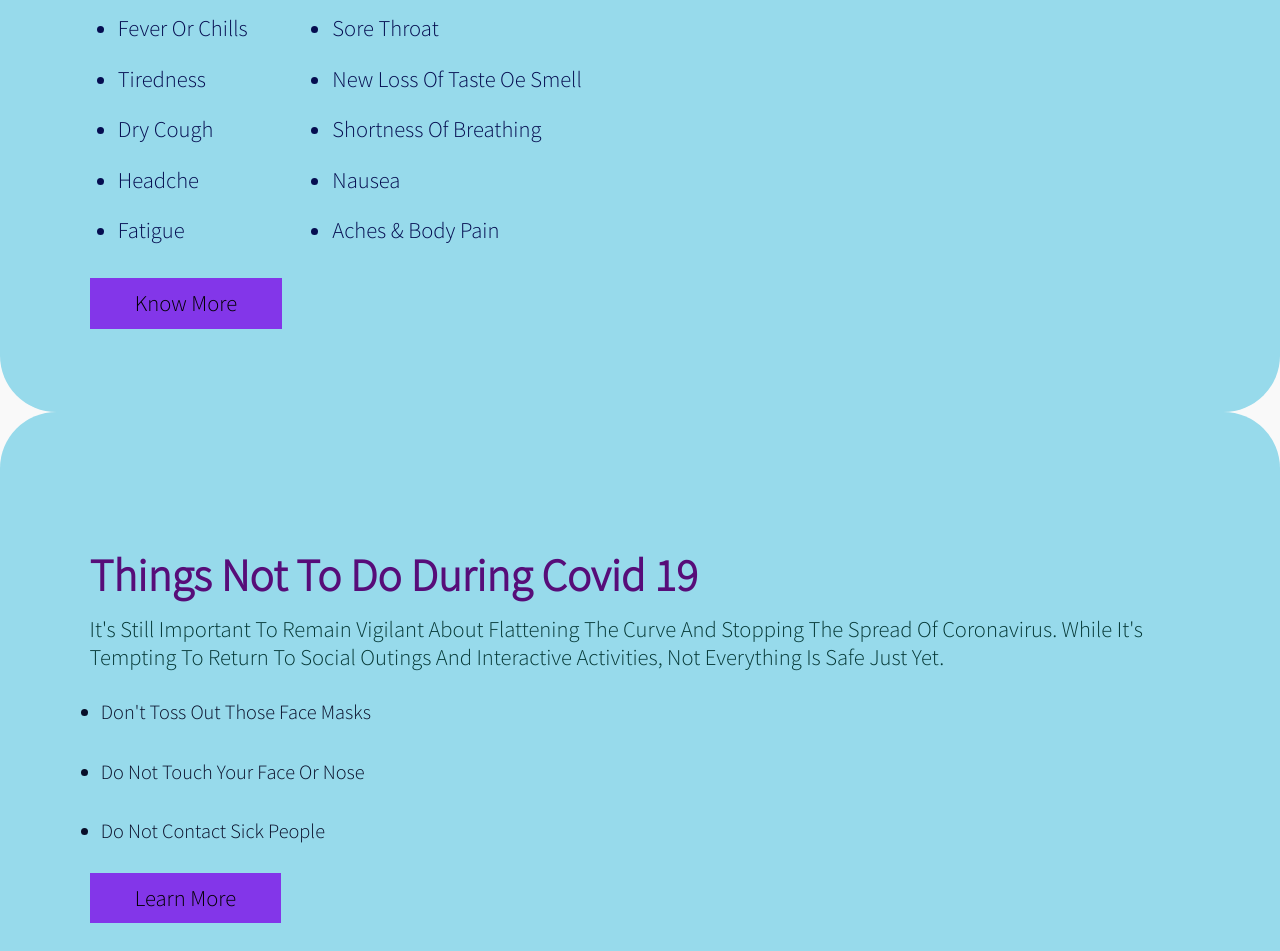
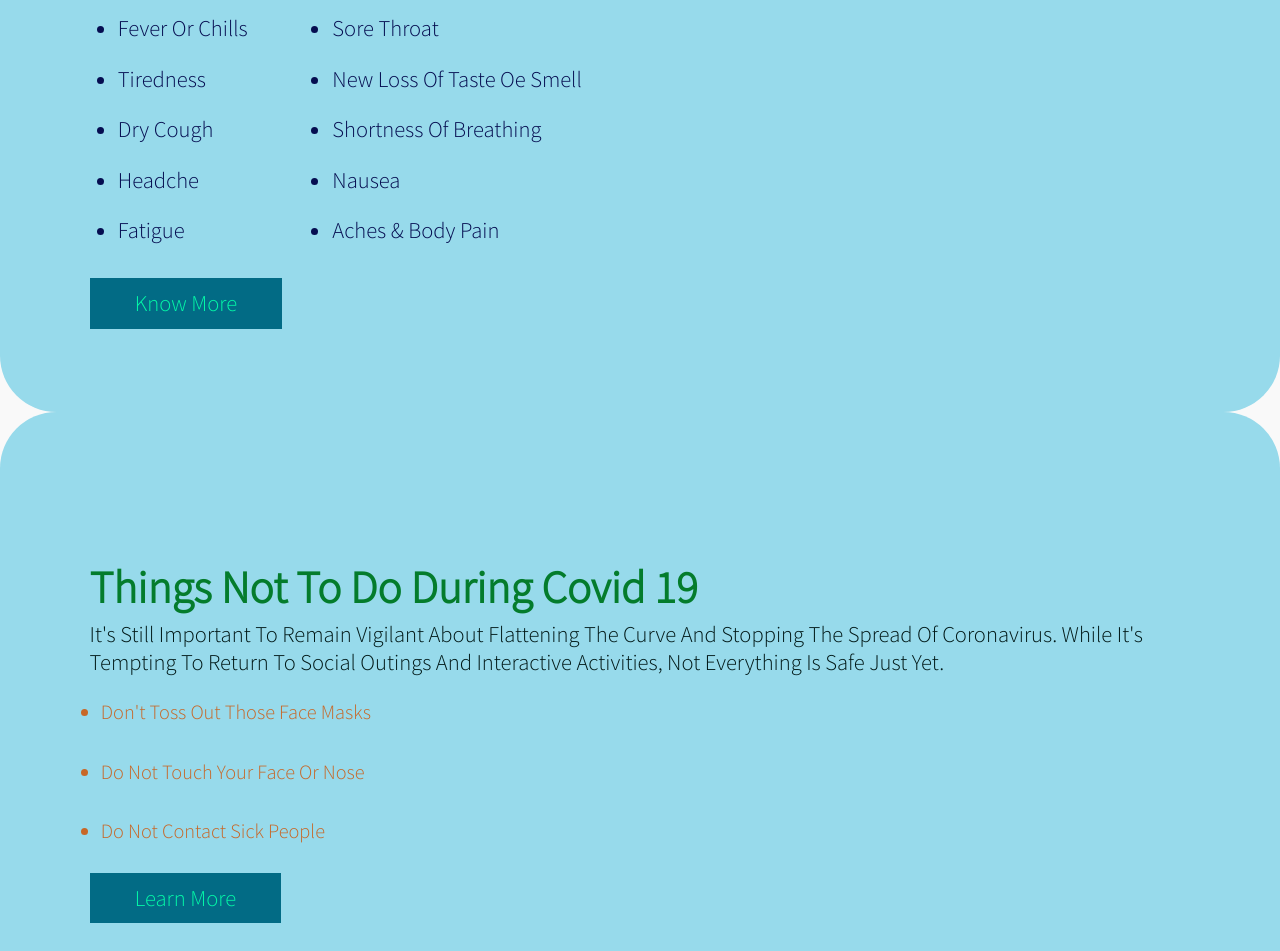
Before and after one commit to Aabhas0806/Hack-the-web, a plain HTML site: page index.html in a window 1280 px wide. Shown: the part 1249-2200 px from the top of the page. Drawn offline with nearby package versions, Linux system fonts and the light colour scheme; files whose address does not match are found by name.

Commit message:
last commit

```diff
--- a/script.js
+++ b/script.js
@@ -1,13 +1,13 @@
 $(document).ready(function(){
 
     $('#menu').click(function(){
-        $(this).toggleClass('fa-times');
+        $(this).toggleClass('first-times');
         $('.navbar').toggleClass('nav-toggle');
     });
 
     $(window).on('scroll load',function(){
 
-      $('#menu').removeClass('fa-times');
+      $('#menu').removeClass('first-times');
       $('.navbar').removeClass('nav-toggle');
 
       if($(window).scrollTop() > 0){
@@ -23,7 +23,7 @@ $(document).ready(function(){
     $('section').each(function(){
 
       let height = $(this).height();
-      let offset = $(this).offset().top - 200;
+      let offset = $(this).offset().top -100;
       let id = $(this).attr('id');
       let top = $(window).scrollTop();
 
@@ -47,7 +47,7 @@ $(document).ready(function(){
         scrollTop : $($(this).attr('href')).offset().top,
 
       },
-      500,
+      100,
       'linear'
       )
     })
--- a/style.css
+++ b/style.css
@@ -57,8 +57,8 @@ section{
     display: inline-block;
     margin-top: 1rem;
     padding: 1rem 4rem;
-    background: var(--red);
-    color: #000;
+    background: rgb(2, 107, 133);
+    color: rgb(4, 248, 167);
     overflow: hidden;
     position: relative;
     z-index: 0;
@@ -256,23 +256,23 @@ header .navbar ul li a:hover{
 }
 
 .prevention .row .content{
-    padding: 1rem 0;
-    flex:1 1 30rem;
+    padding: 2rem 0;
+    flex:1 1 25rem;
 }
 .prevention .row .content .heading{
-    color: rgb(87, 13, 121);
+    color: rgb(4, 124, 44);
 }
 
 .prevention .row .content p{
     font-size: 2.0rem;
-    color:rgb(5, 56, 54);
-    padding: 1rem 0;
+    color:rgb(1, 24, 23);
+    padding: 0.5rem 0;
 }
 
 .prevention .row .content ul li{
     margin-left: 1rem;
     font-size: 1.8rem;
-    color:rgb(9, 14, 41);
+    color:rgb(199, 103, 39);
     padding: 1.5rem 0;
 }
 
```
